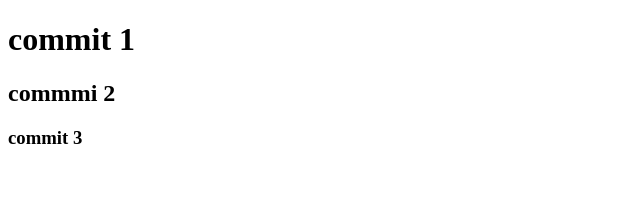
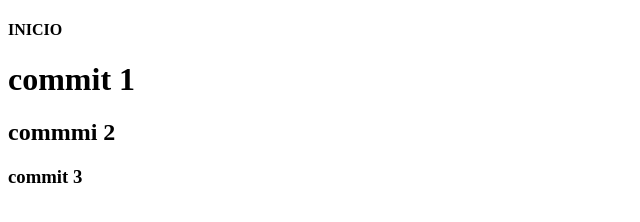
Before and after one commit to ZTWARRIORDT/ELIMINAR2, a plain HTML site: page index.html in a window 1280 px wide. Shown: the whole page, without its empty margins (0-640 px from the left). Drawn offline with Linux system fonts and the light colour scheme.

Commit message:
agregue en index titulo

```diff
--- a/index.html
+++ b/index.html
@@ -6,6 +6,7 @@
     <title>Document</title>
 </head>
 <body>
+    <h4>INICIO</h4>
     <h1>commit 1</h1>
     <h2>commmi 2</h2>
     <h3>commit 3</h3>
```
